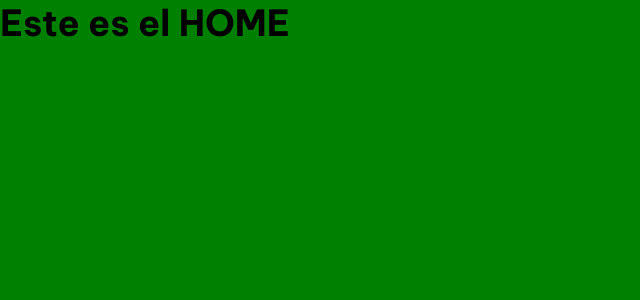
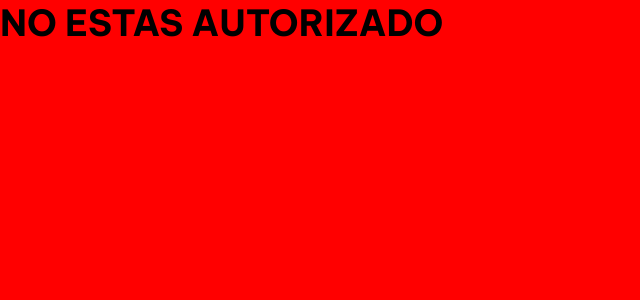
Before and after one commit to tomzvilla/cienciaConecta, a React (Create React App) app: page /unauthorized in a window 1280 px wide. Shown: the top 300 px of the page, without its empty margins (0-640 px from the left). Built offline with nearby package versions, Linux system fonts and the light colour scheme; the HTML template or start-up script is replaced by a standard one.

Commit message:
[CNC-12] Agregado componente unauthorized sin estilos

```diff
--- a/src/App.js
+++ b/src/App.js
@@ -6,6 +6,7 @@ import { BrowserRouter, Route, Routes } from 'react-router-dom'
 import Login from './js/pages/Login'
 import Signup from './js/pages/Signup'
 import Home from './js/pages/Home'
+import Unauthorized from './js/pages/Unauthorized'
 
 
 function App() {
@@ -13,9 +14,11 @@ function App() {
     <div className="App">
       <BrowserRouter>
         <Routes>
-          <Route path='/*' element={<Home/>}/>
+          <Route path='/' element={<Home/>}/>
           <Route path='/login' element={<Login/>}/>
           <Route path='/signup' element={<Signup/>}/>
+          <Route path='/unauthorized' element={<Unauthorized/>}/>
+
         </Routes>
       </BrowserRouter>
     </div>
--- a/src/css/style.css
+++ b/src/css/style.css
@@ -148,4 +148,10 @@ table, caption, tbody, tfoot, thead, tr, th, td {
   width: 100vw;
 }
 
+.unauthorized {
+  background-color: red;
+  height: 100vh;
+  width: 100vw;
+}
+
 /*# sourceMappingURL=style.css.map */
--- /dev/null
+++ b/src/js/pages/Unauthorized.jsx
@@ -0,0 +1,9 @@
+import React from 'react'
+
+export default function Unauthorized() {
+  return (
+    <div className='unauthorized'>
+        <h2>NO ESTAS AUTORIZADO</h2>
+    </div>
+  )
+}
--- a/src/sass/main.scss
+++ b/src/sass/main.scss
@@ -13,3 +13,4 @@
 @import 'pages/login';
 @import 'pages/signup';
 @import 'pages/home';
+@import 'pages/unauthorized';
--- /dev/null
+++ b/src/sass/pages/_unauthorized.scss
@@ -0,0 +1,5 @@
+.unauthorized{
+    background-color: red;
+    height: 100vh;
+    width: 100vw;
+}
```
Also changed, not shown: 1 other file (tests, documents, lock files or other folders).
